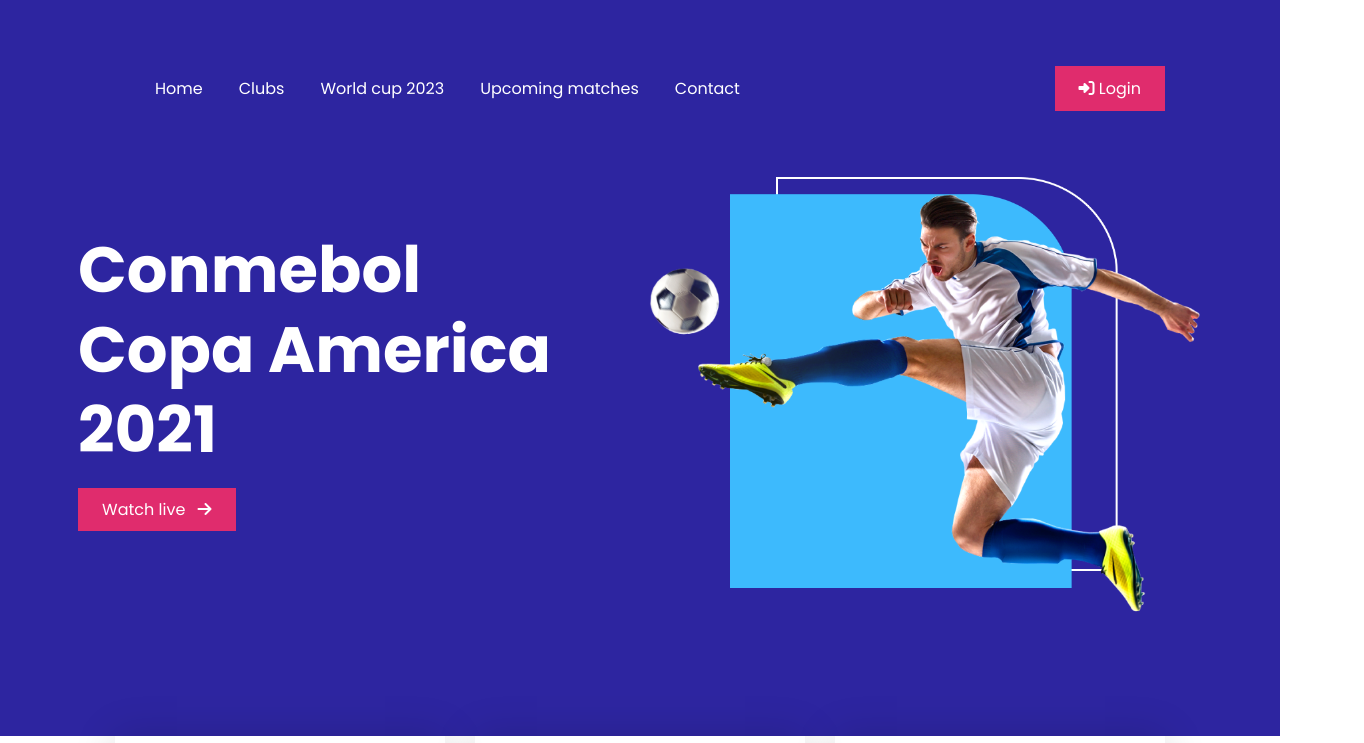
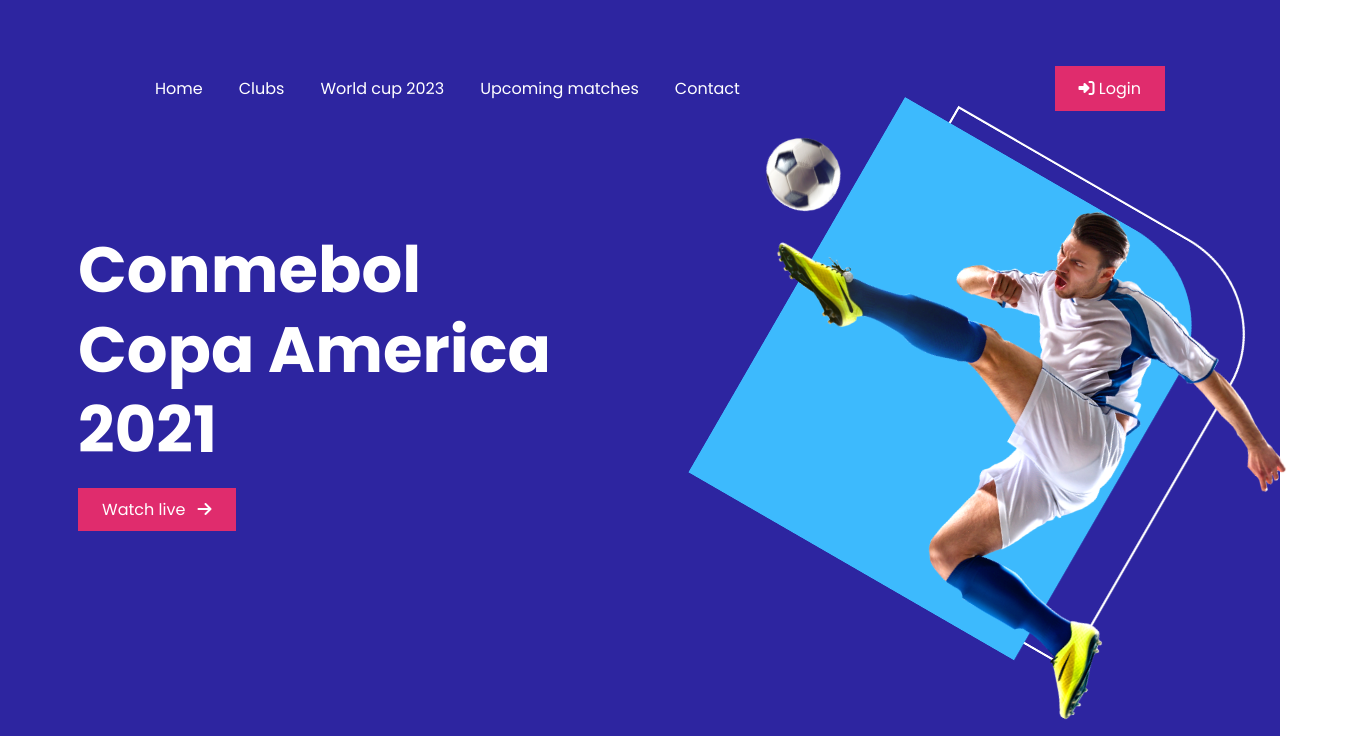
Before and after one commit to i-m-hossain/responsive-football, a plain HTML site: page index.html in a window 1280 px wide. In both pictures the pointer is over the picture 923 px from the left and 396 px from the top of the page. Shown: the top 743 px of the page, 1364 px wide, since content can reach past the window. Drawn offline with Linux system fonts and the light colour scheme.

Commit message:
animation added in banner

```diff
--- a/styles .css
+++ b/styles .css
@@ -1,5 +1,6 @@
+
+/* ------Font-------- */
 @import url('https://fonts.googleapis.com/css2?family=Poppins:wght@400;700&display=swap');
-
 
 /* common styles */
 :root{
@@ -87,11 +88,16 @@ nav ul li a{
     justify-content: center;
     width: 100%;
 }
+.banner:hover .banner-image img{
+    transform: scale(1.1) translate(50px) rotate(30deg);
+    transition: transform .2s ease-in;
+}
 
 .banner-container{
     display: flex;
     justify-content: space-between;
     padding-bottom: 114px;
+
 }
 .banner-image{
     margin-left: 95px;
@@ -108,9 +114,9 @@ nav ul li a{
 }
 .watch-link a{
 
-   background-color: var(--pink-color);
-   padding: 10px 24px;
-   color: #fff;
+    background-color: var(--pink-color);
+    padding: 10px 24px;
+    color: #fff;
 }
 .watch-link:hover{
     display: inline-block;
@@ -122,12 +128,14 @@ nav ul li a{
     margin-left: 8px;
 }
 
+
 /*----------------------
     players
 ------------------------*/
 
 
 .players{
+    margin-top: 70px;
     display: grid;
     grid-template-columns: repeat(3,1fr);
     gap: 27px 30px;
@@ -150,6 +158,8 @@ nav ul li a{
     font-weight: var(--font-normal);
     font-size: 16px;
 }
+
+
 /*-------------------
     highligts
 --------------------- */
@@ -198,6 +208,8 @@ nav ul li a{
     text-align: justify ;
     height:231px;
 }
+
+
 /*-------------------------
     Videos
 ----------------------------*/
@@ -274,7 +286,7 @@ footer{
 ------------------------------*/
 
 
-/* -----------Mobile phone------------- */
+/* -----Mobile phone----- */
 @media only screen and (max-width:688px){
 
    /* -----menu------- */
```
